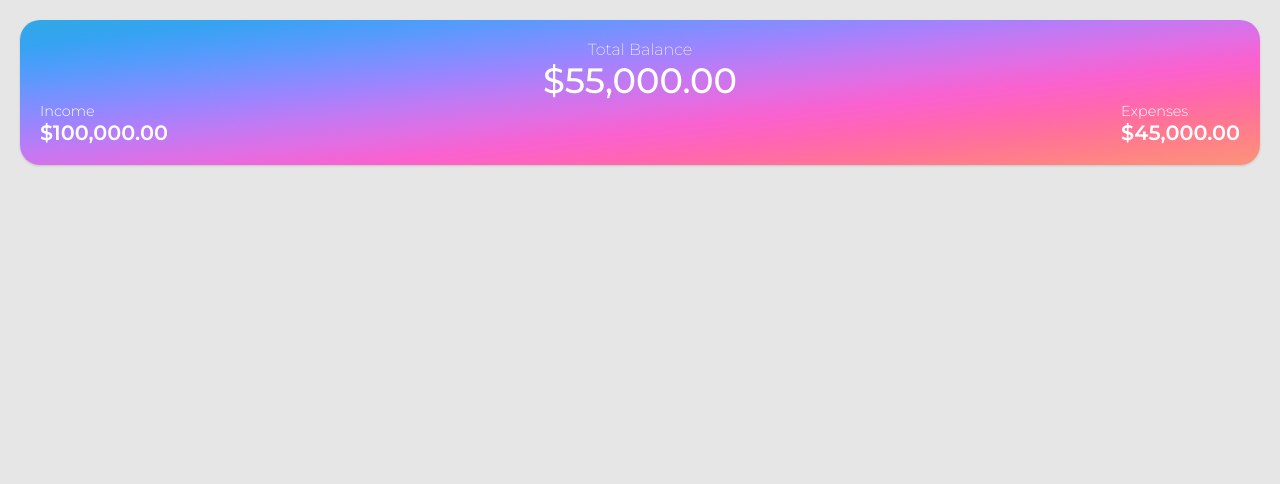
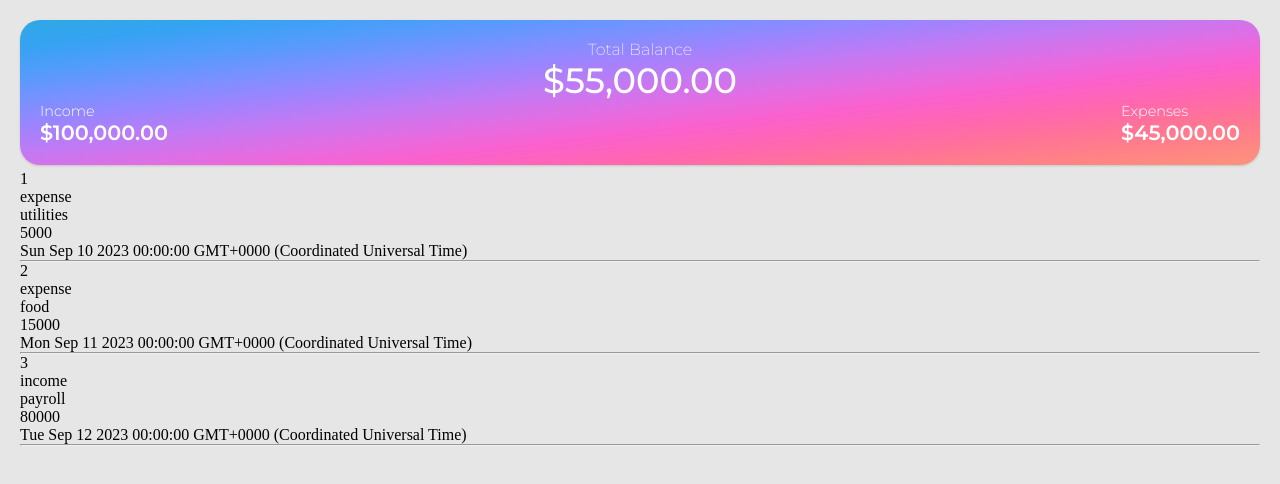
Before and after one commit to johncardozo/fnc-fullstack, an Angular app in the folder angular/: page / in a window 1280 px wide. Shown: the top 484 px of the page. Built offline with nearby package versions, Linux system fonts and the light colour scheme.

Commit message:
Angular: Directiva ngFor

```diff
--- a/angular/src/app/app.component.html
+++ b/angular/src/app/app.component.html
@@ -1,3 +1,4 @@
 <div class="container">
   <app-balance [balance]="balance" />
+  <app-transactions />
 </div>
--- a/angular/src/app/app.module.ts
+++ b/angular/src/app/app.module.ts
@@ -5,9 +5,10 @@ import { FormsModule } from '@angular/forms';
 import { AppRoutingModule } from './app-routing.module';
 import { AppComponent } from './app.component';
 import { BalanceComponent } from './components/balance/balance.component';
+import { TransactionsComponent } from './components/transactions/transactions.component';
 
 @NgModule({
-  declarations: [AppComponent, BalanceComponent],
+  declarations: [AppComponent, BalanceComponent, TransactionsComponent],
   imports: [BrowserModule, AppRoutingModule, FormsModule],
   providers: [],
   bootstrap: [AppComponent],
--- /dev/null
+++ b/angular/src/app/components/transactions/transactions.component.html
@@ -0,0 +1,8 @@
+<div *ngFor="let transaction of transactions">
+  <p>{{ transaction.id }}</p>
+  <p>{{ transaction.type }}</p>
+  <p>{{ transaction.category }}</p>
+  <p>{{ transaction.amount }}</p>
+  <p>{{ transaction.date }}</p>
+  <hr />
+</div>
--- /dev/null
+++ b/angular/src/app/components/transactions/transactions.component.ts
@@ -0,0 +1,33 @@
+import { Component } from '@angular/core';
+import { ITransaction } from 'src/app/models/transaction.model';
+
+@Component({
+  selector: 'app-transactions',
+  templateUrl: './transactions.component.html',
+  styleUrls: ['./transactions.component.scss'],
+})
+export class TransactionsComponent {
+  transactions: ITransaction[] = [
+    {
+      id: '1',
+      type: 'expense',
+      amount: 5_000,
+      category: 'utilities',
+      date: new Date(2023, 8, 10),
+    },
+    {
+      id: '2',
+      type: 'expense',
+      amount: 15_000,
+      category: 'food',
+      date: new Date(2023, 8, 11),
+    },
+    {
+      id: '3',
+      type: 'income',
+      amount: 80_000,
+      category: 'payroll',
+      date: new Date(2023, 8, 12),
+    },
+  ];
+}
```
Also changed, not shown: angular/src/app/models/transaction.model.ts (added, +7 -0 lines), angular/src/app/components/transactions/transactions.component.scss (added), 1 other file (tests, documents, lock files or other folders).
